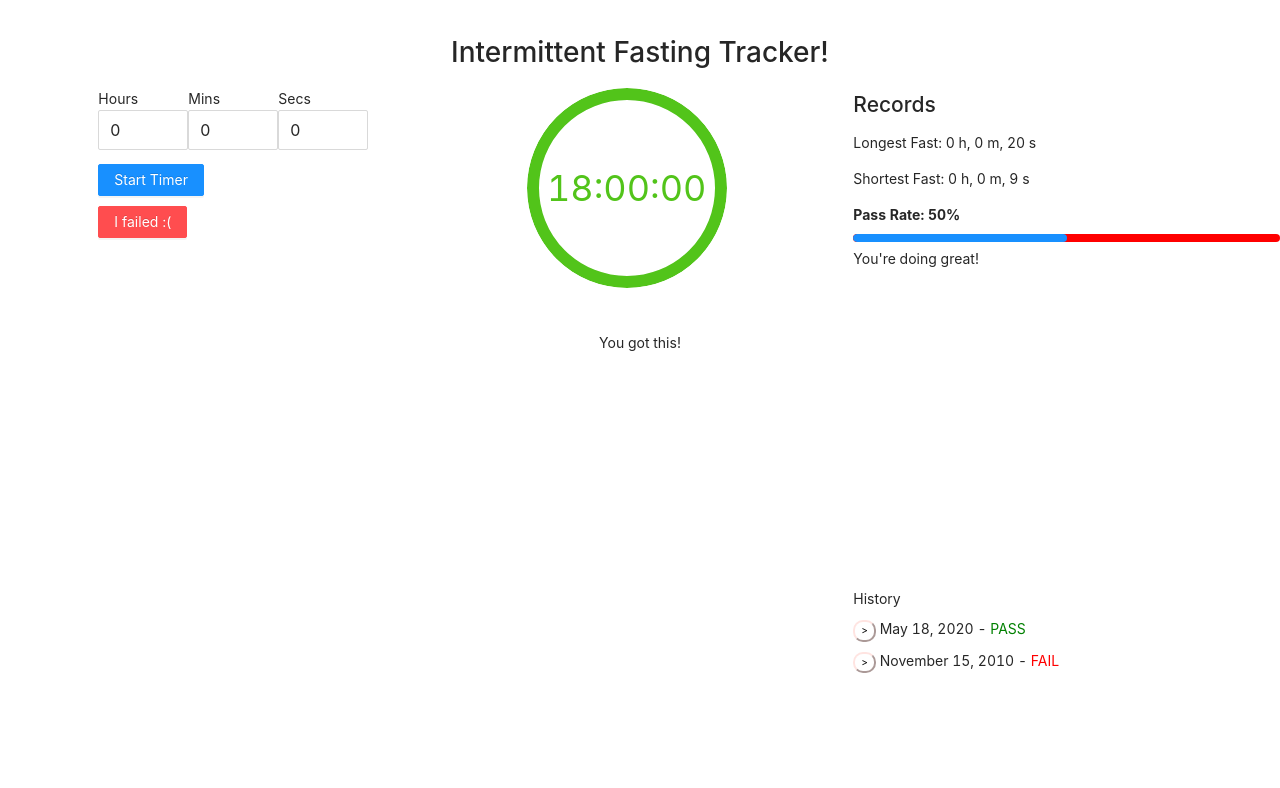
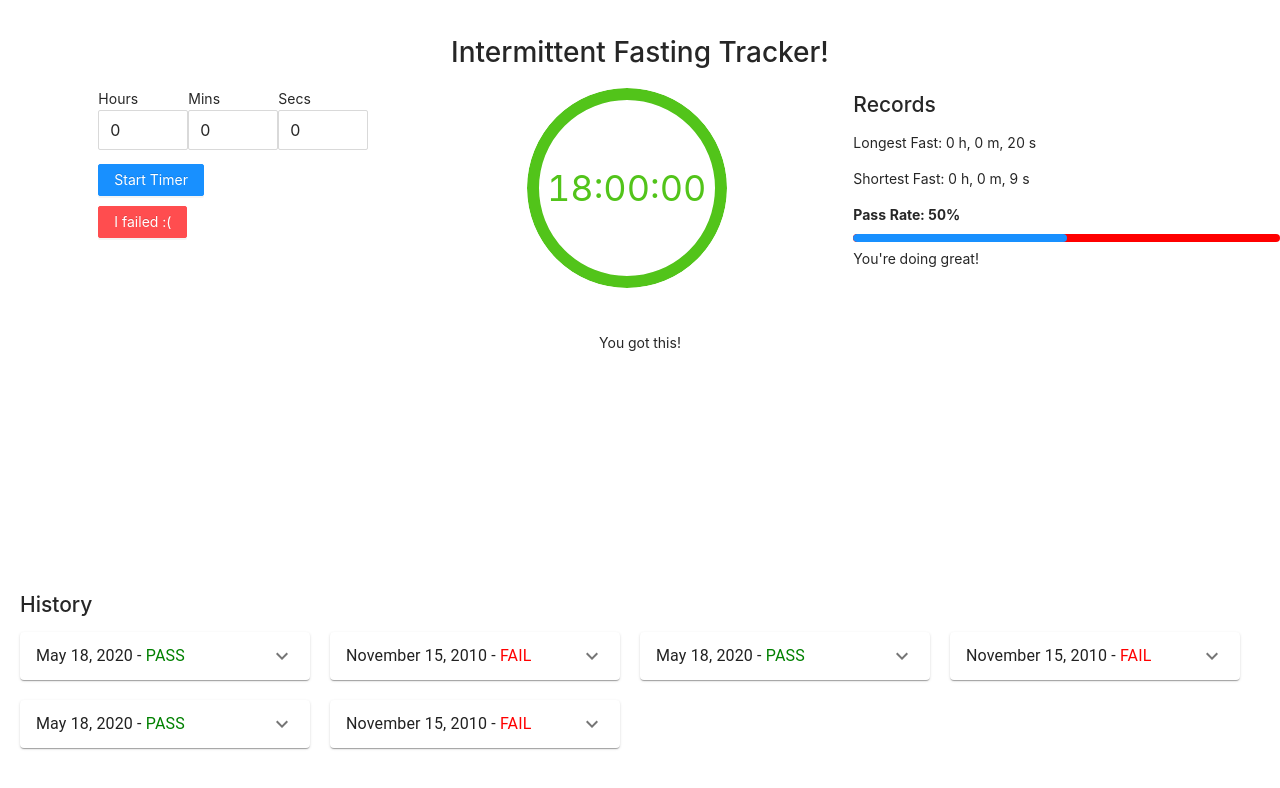
Before and after one commit to colemanjenkins/intermittent-fasting-timer, a React (Create React App) app: page / in a window 1280 px wide. Shown: the top 788 px of the page. Built offline with nearby package versions, Linux system fonts and the light colour scheme.

Commit message:
reworked history section UI

```diff
--- a/package.json
+++ b/package.json
@@ -3,6 +3,8 @@
   "version": "0.1.0",
   "private": true,
   "dependencies": {
+    "@material-ui/core": "^4.9.14",
+    "@material-ui/icons": "^4.9.1",
     "@testing-library/jest-dom": "^4.2.4",
     "@testing-library/react": "^9.5.0",
     "@testing-library/user-event": "^7.2.1",
--- a/src/App.css
+++ b/src/App.css
@@ -8,7 +8,7 @@
   height: 1000px;
   grid-template: 500px 500px / 1fr 1fr 1fr;
   grid-template-areas: "controls timer rightUpper"
-                       "controls timer rightLower";
+                        "history history history";
 }
 
 .App{
--- a/src/App.js
+++ b/src/App.js
@@ -27,6 +27,42 @@ class App extends Component {
     this.state = {
 
       fasts: [
+        {
+          startDate: 1589836641396,
+          endDate: 1589836650000,
+          actualTime: 9000,
+          plannedTime: 9000,
+          passed: true,
+          status: 'Good job!',
+          id: 0,
+        },
+        {
+          startDate: 1289836641396,
+          endDate: 1289836680000,
+          actualTime: 20000,
+          plannedTime: 39000,
+          passed: false,
+          status: 'Some room for improvement!',
+          id: 1,
+        },
+        {
+          startDate: 1589836641396,
+          endDate: 1589836650000,
+          actualTime: 9000,
+          plannedTime: 9000,
+          passed: true,
+          status: 'Good job!',
+          id: 0,
+        },
+        {
+          startDate: 1289836641396,
+          endDate: 1289836680000,
+          actualTime: 20000,
+          plannedTime: 39000,
+          passed: false,
+          status: 'Some room for improvement!',
+          id: 1,
+        },
         {
           startDate: 1589836641396,
           endDate: 1589836650000,
--- a/src/Components/History.css
+++ b/src/Components/History.css
@@ -1,3 +1,4 @@
 .history {
-  grid-area: rightLower;
+  margin-left: 20px;
+  grid-area: history;
 }
--- a/src/Components/History.js
+++ b/src/Components/History.js
@@ -8,7 +8,7 @@ class History extends Component {
     render() {
         return (
             <div className="history">
-                <div className="sectionHeader">History</div>
+                <div className="sectionHeader"><h2>History</h2></div>
                 {isEmpty(this.props.fasts) &&
                     <div className="emptyMessage">
                         No fasts yet. Select a template fast or create a custom fast to start!
--- a/src/Components/HistoryBody.css
+++ b/src/Components/HistoryBody.css
@@ -1,3 +1,5 @@
+
+
 .button{
     margin-top: 10px;
     border-color: mistyrose;
@@ -19,10 +21,17 @@
 }
 
 .moreInfo {
-    margin-left: 25px;
+    margin-left: 10px;
+    font-size: 14px;
 }
 
 .infoLabel {
     font-weight: bold;
     display: inline;
 }
+
+.card {
+    width: 290px;
+    margin-right: 20px;
+    margin-bottom: 20px;
+}
--- a/src/Components/HistoryBody.js
+++ b/src/Components/HistoryBody.js
@@ -1,9 +1,14 @@
 import React, { Component } from 'react';
 import './HistoryBody.css';
 import { isEmpty } from "lodash";
+import { makeStyles } from '@material-ui/core/styles';
+import ExpansionPanel from '@material-ui/core/ExpansionPanel';
+import ExpansionPanelSummary from '@material-ui/core/ExpansionPanelSummary';
+import ExpansionPanelDetails from '@material-ui/core/ExpansionPanelDetails';
+import Typography from '@material-ui/core/Typography';
+import ExpandMoreIcon from '@material-ui/icons/ExpandMore';
 
 class HistoryBody extends Component {
-
     constructor(props) {
         super(props);
         this.state = {
@@ -76,8 +81,10 @@ class HistoryBody extends Component {
     }
 
     render() {
+
         return (
-            <div className="historyBody">
+            <div className="historyBody" style={{ display: "flex", flexWrap: "wrap" }}>
+
                 {this.props.fasts.map(fast => {
                     let startShort = this.timeStamp(fast.startDate, false)
                     let startLong = this.timeStamp(fast.startDate, true)
@@ -94,14 +101,15 @@ class HistoryBody extends Component {
                     let actualSeconds = actualTimes[2];
 
                     return (
-                        <div>
+                        <div className="card">
+                            <ExpansionPanel>
+                                <ExpansionPanelSummary
+                                    expandIcon={<ExpandMoreIcon />}
+                                    aria-controls="panel1a-content"
+                                    id="panel1a-header"
+                                >
+                                    <Typography className="heading">
                                     <div className="topLevelInfo">
-                                {!this.state.showFastID.includes(fast.id) &&
-                                    <button type="button" className="button" onClick={() => this.handleExpand(fast.id)}>></button>
-                                }
-                                {this.state.showFastID.includes(fast.id) &&
-                                    <button type="button" className="button" onClick={() => this.handleUnexpand(fast.id)}>v</button>
-                                }{" "}
 
                                         {startShort}{" - "}{" "}
                                         {fast.passed &&
@@ -111,9 +119,12 @@ class HistoryBody extends Component {
                                             <p style={{ color: 'red', display: "inline" }}>FAIL</p>
                                         }
                                     </div>
-
+                                    </Typography>
+                                </ExpansionPanelSummary>
+                                <ExpansionPanelDetails>
+                                    <Typography>
                                     <div className="moreInfo">
-                                {this.state.showFastID.includes(fast.id) &&
+                                        {/* {this.state.showFastID.includes(fast.id) && */}
                                             <div className="expandedView">
                                                 <li><p className="infoLabel">Start: </p>{startLong}</li>
                                                 <li><p className="infoLabel">End: </p>{endLong}</li>
@@ -121,8 +132,11 @@ class HistoryBody extends Component {
                                                 <li><p className="infoLabel">Actual Time: </p>{actualHours} h, {actualMinutes} m, {actualSeconds} s </li>
                                                 <li><p className="infoLabel">Status: </p>{fast.status}</li>
                                             </div>
-                                }
+                                        {/* } */}
                                     </div>
+                                    </Typography>
+                                </ExpansionPanelDetails>
+                            </ExpansionPanel>
                         </div>
                     );
                 })}
```
Also changed, not shown: src/Components/TimerControls.js (+0 -37 lines). Lines whose indentation alone changed are shown as unchanged.
